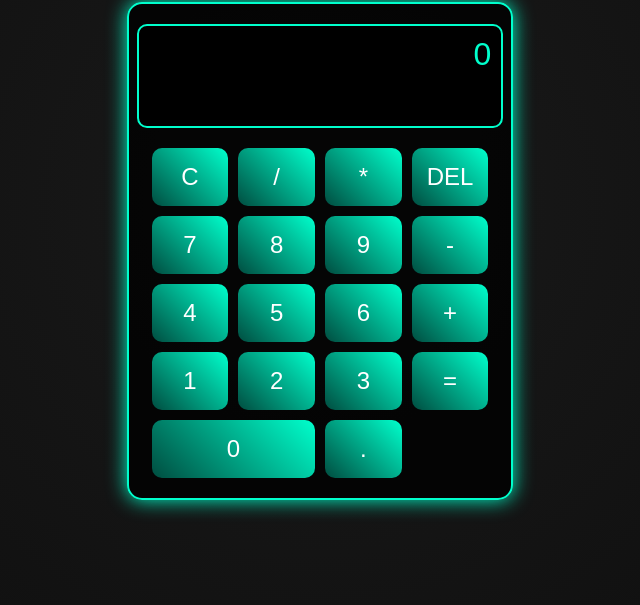
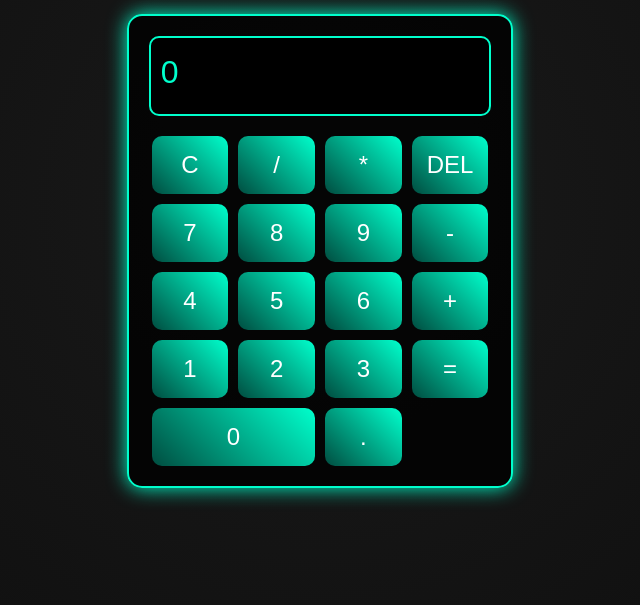
Before and after one commit to WillieAnthony/Calculadora, a plain HTML site: page index.html in a window 1280 px wide. Shown: the part 195-800 px from the top of the page, without its empty margins (320-960 px from the left). Drawn offline with Linux system fonts and the light colour scheme.

Commit message:
Actualización de styles.css

```diff
--- a/styles.css
+++ b/styles.css
@@ -30,10 +30,15 @@ body {
     border: 2px solid #00ffcc;
     border-radius: 10px;
     font-size: 2rem;
-    text-align: right;
+    text-align: left;
     padding: 10px;
     margin-bottom: 20px;
     color: #00ffcc;
+    box-sizing: border-box;
+    overflow-wrap: break-word;
+    white-space: normal;
+    overflow-y: hidden;
+    line-height: 1.5;
 }
 
 .buttons {
```
